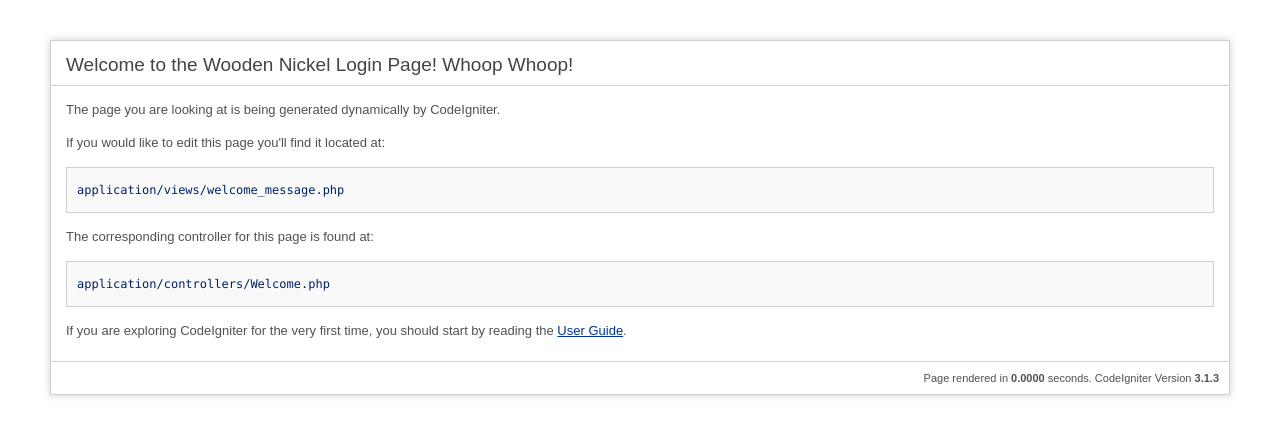
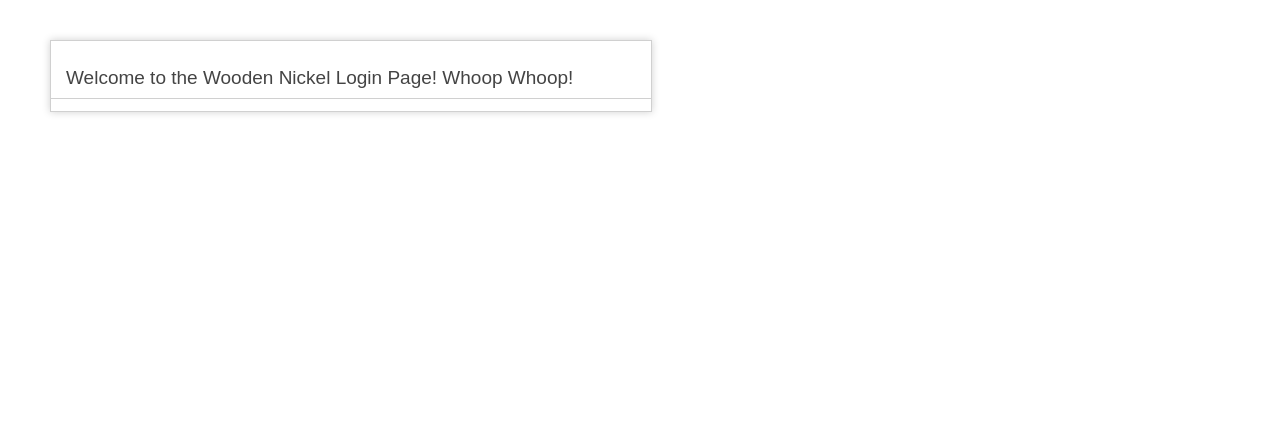
Before and after one commit to JJSeger/ASL-CI, a CodeIgniter app: page /database/index.php/main/index in a window 1280 px wide. Shown: the top 437 px of the page. Run offline with CodeIgniter, Linux system fonts and the light colour scheme.

Commit message:
tweeting the code to load the login as the main.php view
tweeting the code to load the login as the main.php view

```diff
--- a/application/controllers/main.php
+++ b/application/controllers/main.php
@@ -20,6 +20,12 @@ class Main extends CI_Controller {
 	 */
 	public function index()
 	{
-		$this->load->view('login');
+        $this->login();
 	}
+
+
+
+	public function login(){
+        $this->load->view('login');
+    }
 }
--- a/application/views/login.php
+++ b/application/views/login.php
@@ -18,11 +18,7 @@ defined('BASEPATH') OR exit('No direct script access allowed');
 		color: #4F5155;
 	}
 
-	a {
-		color: #003399;
-		background-color: transparent;
-		font-weight: normal;
-	}
+
 
 	h1 {
 		color: #444;
@@ -30,35 +26,11 @@ defined('BASEPATH') OR exit('No direct script access allowed');
 		border-bottom: 1px solid #D0D0D0;
 		font-size: 19px;
 		font-weight: normal;
-		margin: 0 0 14px 0;
+
 		padding: 14px 15px 10px 15px;
 	}
-
-	code {
-		font-family: Consolas, Monaco, Courier New, Courier, monospace;
-		font-size: 12px;
-		background-color: #f9f9f9;
-		border: 1px solid #D0D0D0;
-		color: #002166;
-		display: block;
-		margin: 14px 0 14px 0;
-		padding: 12px 10px 12px 10px;
-	}
-
-	#body {
-		margin: 0 15px 0 15px;
-	}
-
-	p.footer {
-		text-align: right;
-		font-size: 11px;
-		border-top: 1px solid #D0D0D0;
-		line-height: 32px;
-		padding: 0 10px 0 10px;
-		margin: 20px 0 0 0;
-	}
-
-	#container {
+    #container {
+        width:50%;
 		margin: 10px;
 		border: 1px solid #D0D0D0;
 		box-shadow: 0 0 8px #D0D0D0;
@@ -69,20 +41,6 @@ defined('BASEPATH') OR exit('No direct script access allowed');
 
 <div id="container">
 	<h1>Welcome to the Wooden Nickel Login Page!  Whoop Whoop!</h1>
-
-	<div id="body">
-		<p>The page you are looking at is being generated dynamically by CodeIgniter.</p>
-
-		<p>If you would like to edit this page you'll find it located at:</p>
-		<code>application/views/welcome_message.php</code>
-
-		<p>The corresponding controller for this page is found at:</p>
-		<code>application/controllers/Welcome.php</code>
-
-		<p>If you are exploring CodeIgniter for the very first time, you should start by reading the <a href="user_guide/">User Guide</a>.</p>
-	</div>
-
-	<p class="footer">Page rendered in <strong>{elapsed_time}</strong> seconds. <?php echo  (ENVIRONMENT === 'development') ?  'CodeIgniter Version <strong>' . CI_VERSION . '</strong>' : '' ?></p>
 </div>
 
 </body>
```
